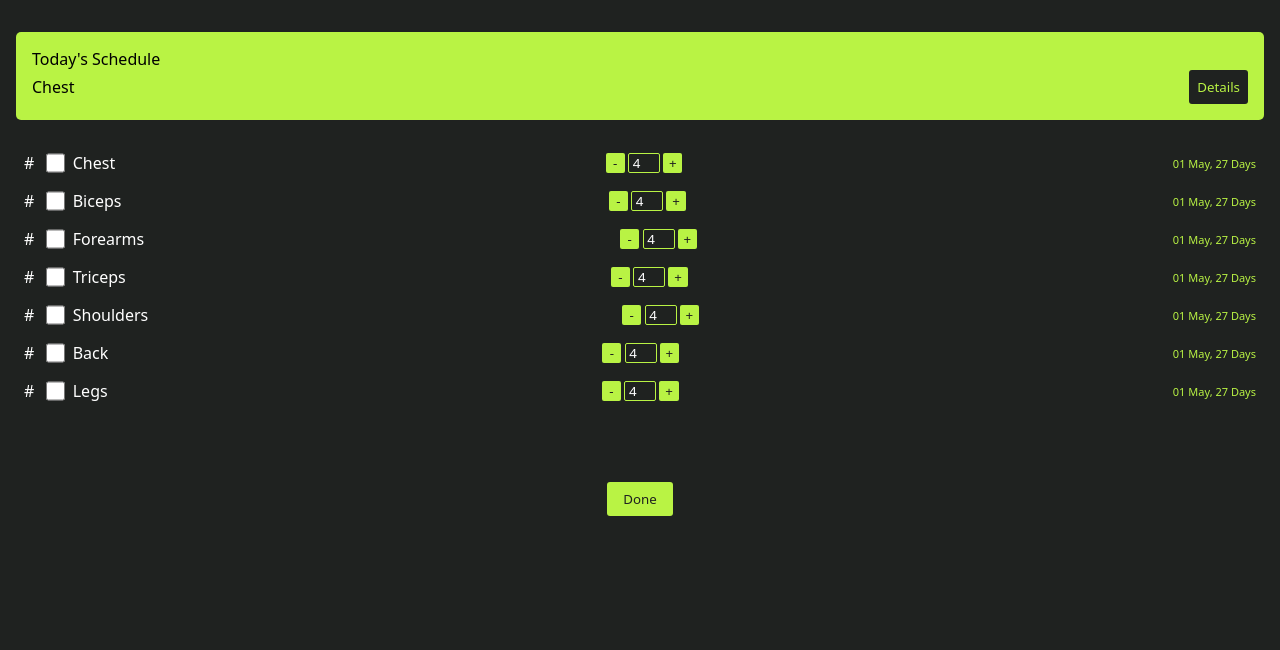
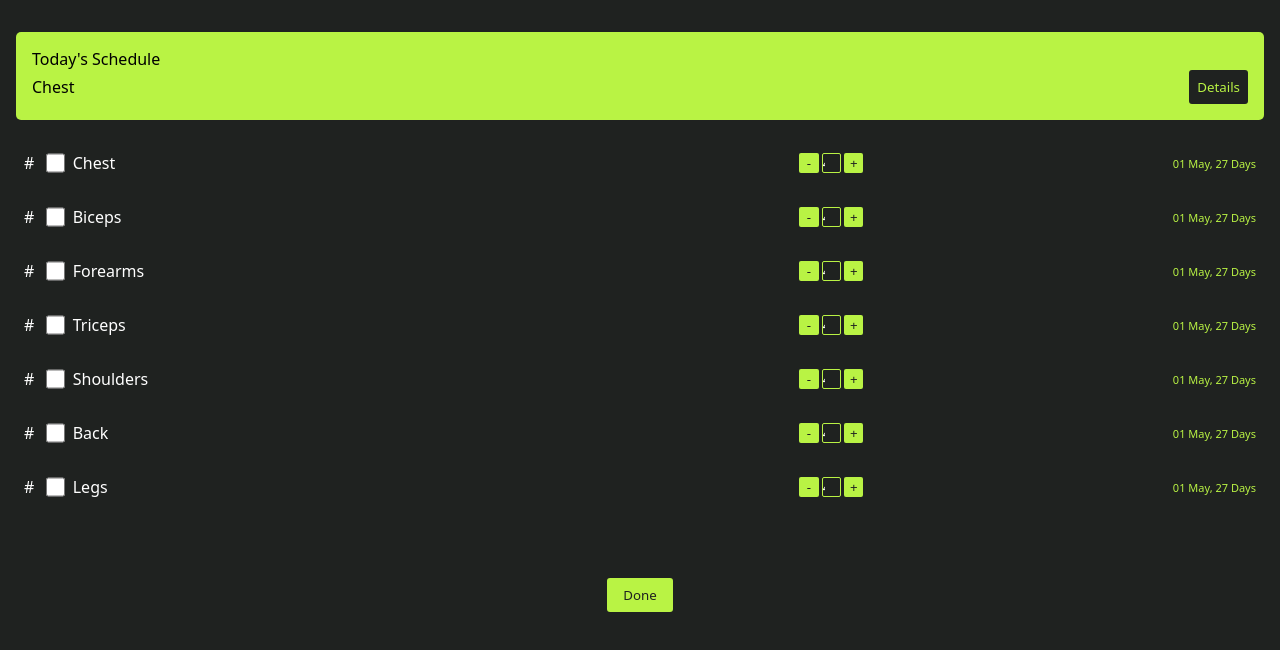
Before and after one commit to prateek18801/liftlog, a React (Vite) app: page / in a window 1280 px wide. Shown: the top 650 px of the page. Built offline with nearby package versions, Linux system fonts and the light colour scheme.

Commit message:
Change card display grid fix alignments and margins

```diff
--- a/src/components/ExerciseListItem.module.css
+++ b/src/components/ExerciseListItem.module.css
@@ -1,9 +1,10 @@
 .card {
-    display: flex;
+    display: grid;
+    grid-template-columns: 4fr auto 2fr;
+    column-gap: 10px;
     align-items: center;
-    justify-content: space-between;
     padding: 0 0.5rem;
-    margin-bottom: 1rem;
+    margin-bottom: 2rem;
 }
 
 .part {
@@ -13,6 +14,7 @@
 .duration {
     font-size: 11px;
     color: var(--highlight);
+    text-align: right;
 }
 
 .wrapper {
@@ -36,7 +38,8 @@
     outline: none;
     background: none;
     color: var(--primary);
-    width: 2rem;
+    width: 1.2rem;
+    height: 1.2rem;
     margin: 0 0.2rem;
     text-align: center;
 }
```
